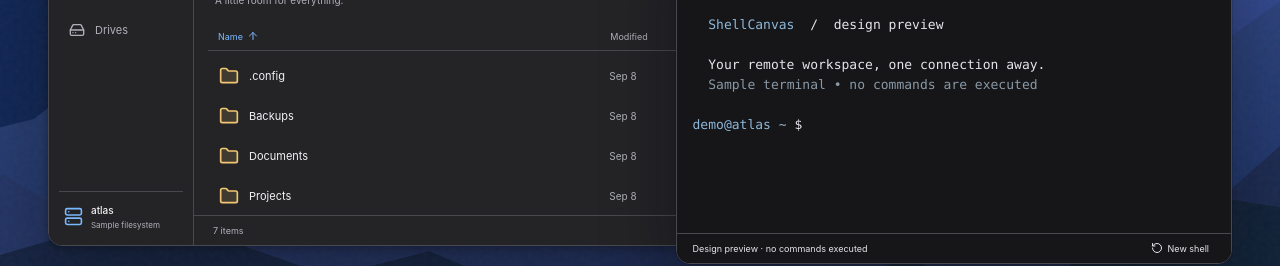
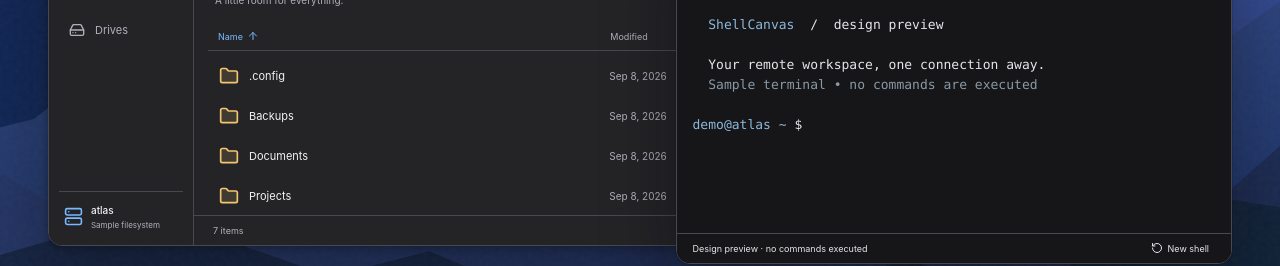
Before and after one commit to techartdev/ShellCanvas, a React (Vite) app: page / in a window 1280 px wide. Shown: the part 378-644 px from the top of the page. Built offline with nearby package versions, Linux system fonts and the light colour scheme.

Commit message:
Show years in file modified dates

```diff
--- a/src/apps/Files.tsx
+++ b/src/apps/Files.tsx
@@ -42,7 +42,7 @@
 import { clipboard } from "../clipboard";
 import { fileClipboard } from "../file-clipboard";
 import { usePreferences } from "../preferences";
-import { visibleFiles } from "../file-view";
+import { formatFileModified, visibleFiles } from "../file-view";
 import { FileActionDialog } from "../components/FileActionDialog";
 import { FileVolumes } from "../components/FileVolumes";
 import { AttachDriveDialog } from "../components/AttachDriveDialog";
@@ -1915,14 +1915,7 @@
                         )}
                         {entry.kind === "symlink" && <small>link</small>}
                       </span>
-                      <span>
-                        {entry.modified
-                          ? new Date(entry.modified * 1000).toLocaleDateString(
-                              undefined,
-                              { month: "short", day: "numeric" },
-                            )
-                          : "—"}
-                      </span>
+                      <span>{formatFileModified(entry.modified)}</span>
                       <span>
                         {entry.kind === "directory" ? "—" : size(entry.size)}
                       </span>
--- a/src/file-view.ts
+++ b/src/file-view.ts
@@ -1,6 +1,19 @@
 // SPDX-License-Identifier: MPL-2.0
 import type { Preferences } from "./preferences";
 import type { FileEntry } from "./sdk";
+
+export function formatFileModified(
+  modified: number | null,
+  locales?: Intl.LocalesArgument,
+) {
+  return !modified
+    ? "—"
+    : new Date(modified * 1000).toLocaleDateString(locales, {
+        year: "numeric",
+        month: "short",
+        day: "numeric",
+      });
+}
 
 /** Sorting changes only the view; never mutate provider-owned directory data. */
 export function visibleFiles(
```
Also changed, not shown: 1 other file (tests, documents, lock files or other folders).
